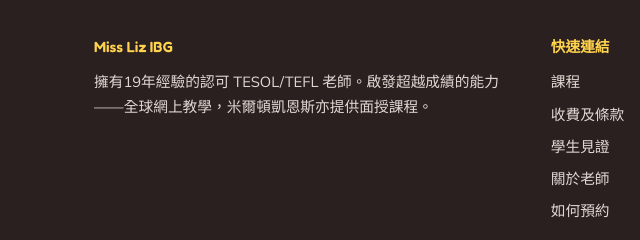
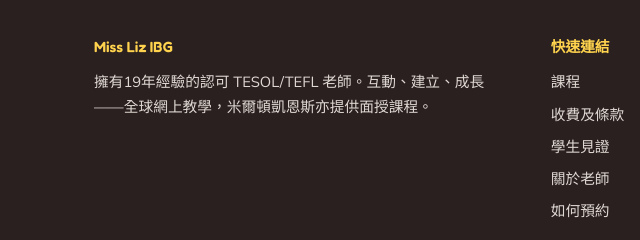
Before and after one commit to himariliz/misslizibg.com, a plain HTML site: page fees-zh.html in a window 1280 px wide. Shown: the part 1537-1777 px from the top of the page, 0-640 px from the left. Drawn offline with Linux system fonts and the light colour scheme.

Commit message:
Update fees-zh.html

```diff
--- a/fees-zh.html
+++ b/fees-zh.html
@@ -88,7 +88,7 @@
     <div class="footer-grid">
       <div>
         <h4>Miss Liz IBG</h4>
-        <p style="opacity:0.85;">擁有19年經驗的認可 TESOL/TEFL 老師。啟發超越成績的能力——全球網上教學，米爾頓凱恩斯亦提供面授課程。</p>
+        <p style="opacity:0.85;">擁有19年經驗的認可 TESOL/TEFL 老師。互動、建立、成長——全球網上教學，米爾頓凱恩斯亦提供面授課程。</p>
       </div>
       <div>
         <h4>快速連結</h4>
```
